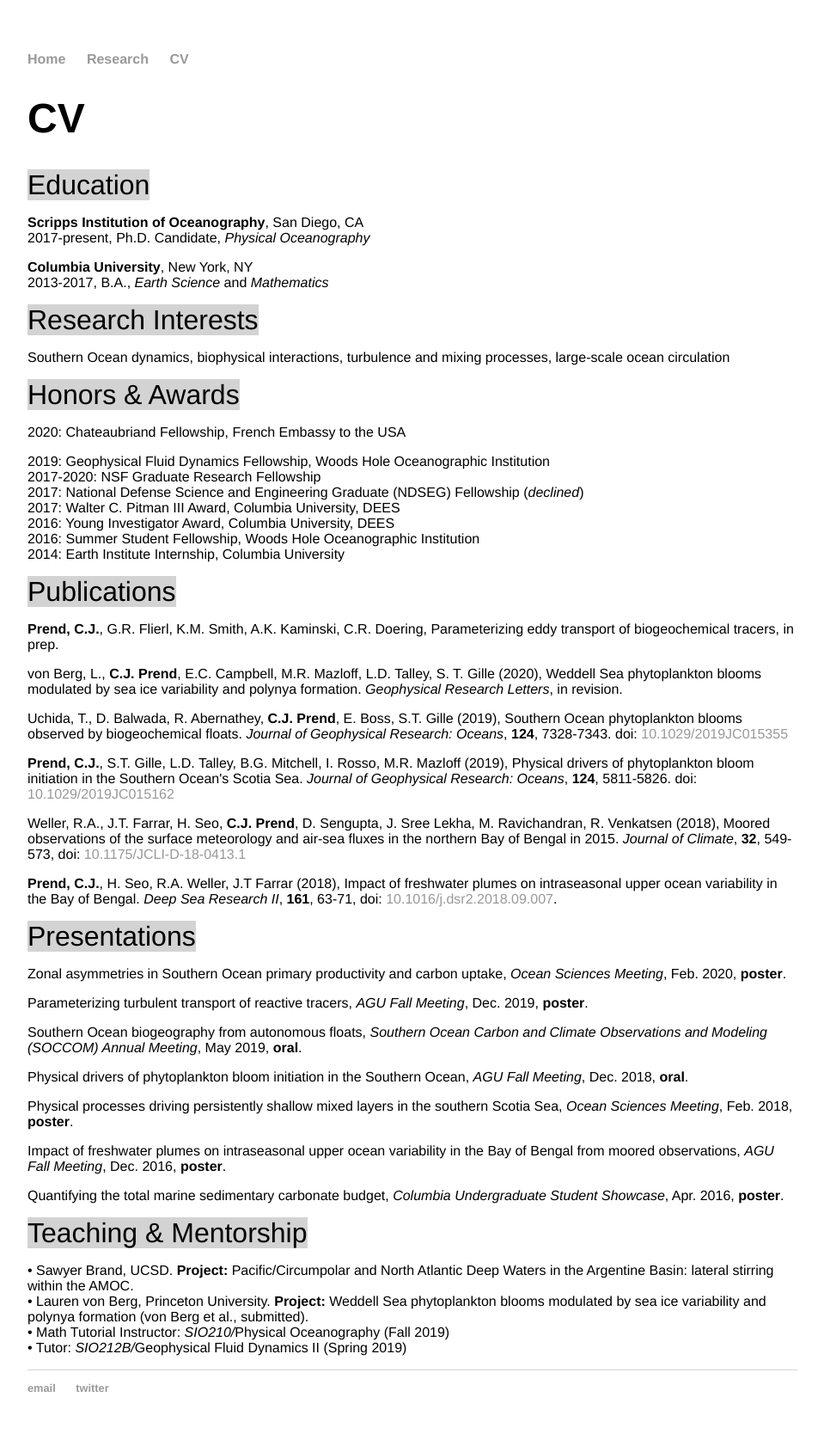
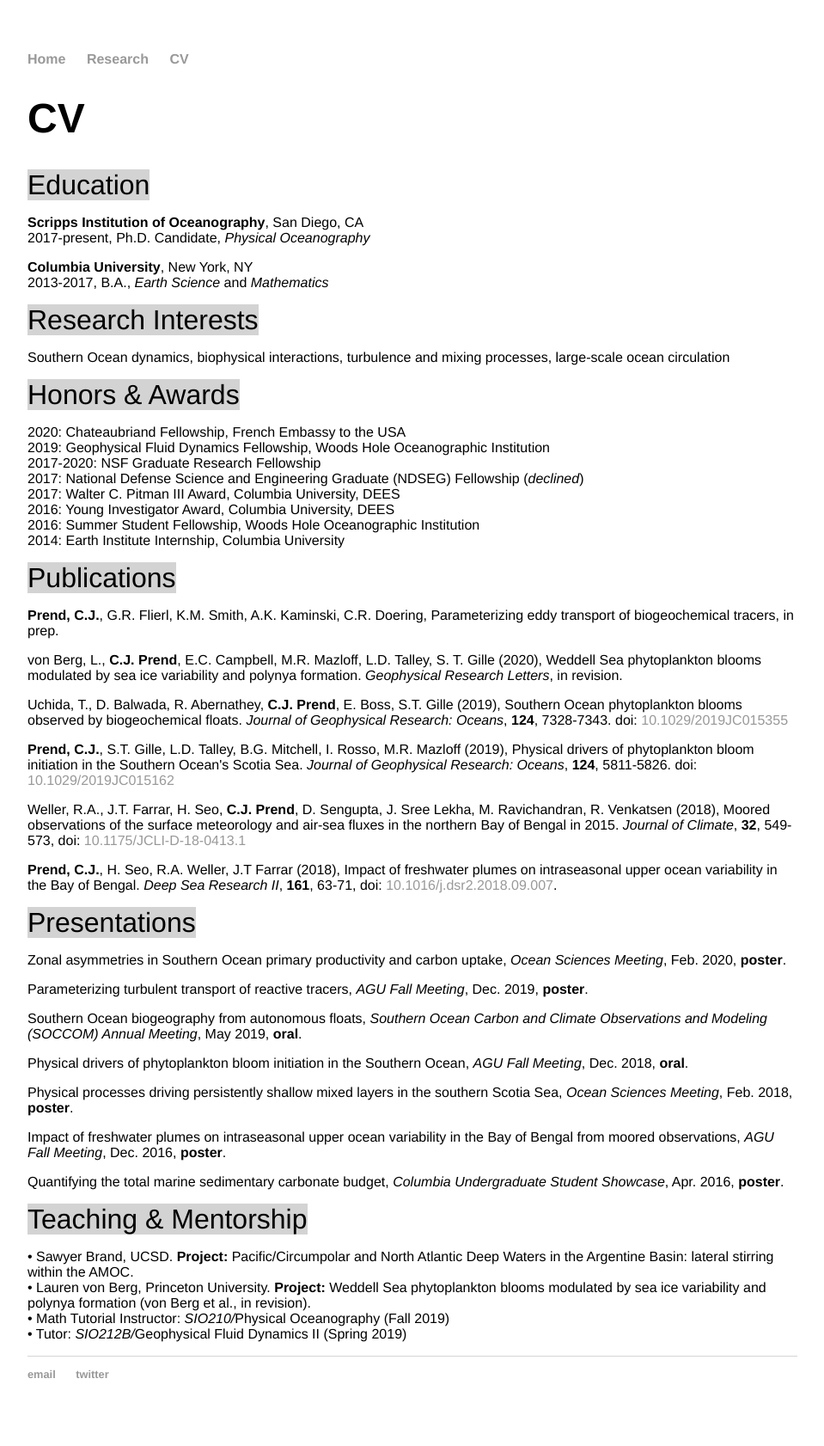
Before and after one commit to cprend/cprend.github.io, a Jekyll site: the page cv/index.html, which Jekyll copies as it is, in a window 1280 px wide. Shown: the whole page at 86% size, without its empty margins (160-1119 px from the left). Built offline with Jekyll 4.4.1, drawn with Linux system fonts in a browser that asks for light colours; some of the changed lines change nothing that is shown.

Commit message:
Update index.html

```diff
--- a/cv/index.html
+++ b/cv/index.html
@@ -25,8 +25,8 @@
 		<p1>Research Interests</p1>
 		<p>Southern Ocean dynamics, biophysical interactions, turbulence and mixing processes, large-scale ocean circulation</p>
 		<p1>Honors & Awards</p1>
-		<p>2020: Chateaubriand Fellowship, French Embassy to the USA</p>
-		<p>2019: Geophysical Fluid Dynamics Fellowship, Woods Hole Oceanographic Institution<br/>
+		<p>2020: Chateaubriand Fellowship, French Embassy to the USA<br/>
+		2019: Geophysical Fluid Dynamics Fellowship, Woods Hole Oceanographic Institution<br/>
 		2017-2020: NSF Graduate Research Fellowship<br/>
 		2017: National Defense Science and Engineering Graduate (NDSEG) Fellowship (<em>declined</em>)<br/>
 		2017: Walter C. Pitman III Award, Columbia University, DEES<br/>
@@ -57,7 +57,7 @@
 		<p>Quantifying the total marine sedimentary carbonate budget, <em>Columbia Undergraduate Student Showcase</em>, Apr. 2016, <b>poster</b>.</p>
 		<p1>Teaching & Mentorship</p1>
 		<p>• Sawyer Brand, UCSD. <b>Project:</b> Pacific/Circumpolar and North Atlantic Deep Waters in the Argentine Basin: lateral stirring within the AMOC.<br/>
-		• Lauren von Berg, Princeton University. <b>Project:</b> Weddell Sea phytoplankton blooms modulated by sea ice variability and polynya formation (von Berg et al., submitted).<br/>
+		• Lauren von Berg, Princeton University. <b>Project:</b> Weddell Sea phytoplankton blooms modulated by sea ice variability and polynya formation (von Berg et al., in revision).<br/>
 		• Math Tutorial Instructor: <em>SIO210/</em>Physical Oceanography (Fall 2019)<br/>
 		• Tutor: <em>SIO212B/</em>Geophysical Fluid Dynamics II (Spring 2019)</p>
 </div><!-- /.blurb -->
```
